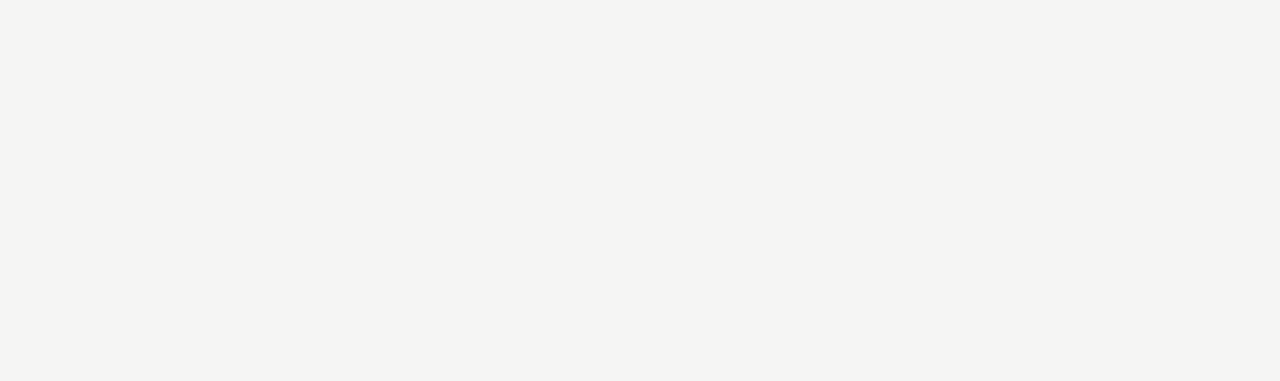
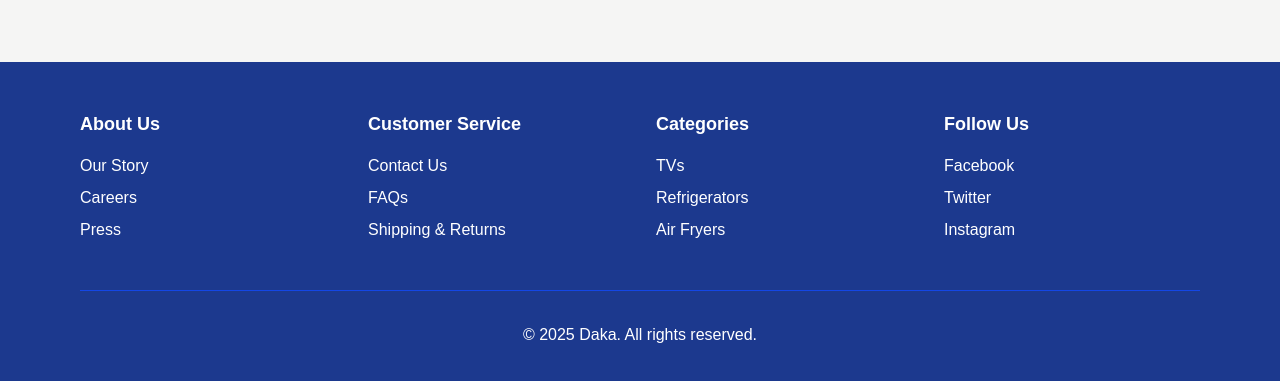
Before and after one commit to jsusm/daka-web, a Next.js app: page / in a window 1280 px wide. Shown: the part 2858-3239 px from the top of the page. Before the commit the page ends 2920 px from the top, so only its background shows below. Built offline with nearby package versions, Linux system fonts and the light colour scheme.

Commit message:
Layout footer

```diff
--- a/src/app/page.tsx
+++ b/src/app/page.tsx
@@ -120,6 +120,7 @@
           </p>
         </section>
       </main>
+      <Footer />
     </div>
   );
 
@@ -257,3 +258,49 @@
     </section>
   );
 }
+
+function Footer() {
+  return (
+    <footer className="bg-blue-900 text-white">
+      <div className="mx-auto max-w-6xl px-4 py-12">
+        <div className="grid grid-cols-1 gap-8 sm:grid-cols-2 md:grid-cols-4">
+          <div>
+            <h3 className="text-lg font-bold">About Us</h3>
+            <ul className="mt-4 space-y-2">
+              <li><a href="#" className="hover:underline">Our Story</a></li>
+              <li><a href="#" className="hover:underline">Careers</a></li>
+              <li><a href="#" className="hover:underline">Press</a></li>
+            </ul>
+          </div>
+          <div>
+            <h3 className="text-lg font-bold">Customer Service</h3>
+            <ul className="mt-4 space-y-2">
+              <li><a href="#" className="hover:underline">Contact Us</a></li>
+              <li><a href="#" className="hover:underline">FAQs</a></li>
+              <li><a href="#" className="hover:underline">Shipping & Returns</a></li>
+            </ul>
+          </div>
+          <div>
+            <h3 className="text-lg font-bold">Categories</h3>
+            <ul className="mt-4 space-y-2">
+              <li><a href="#" className="hover:underline">TVs</a></li>
+              <li><a href="#" className="hover:underline">Refrigerators</a></li>
+              <li><a href="#" className="hover:underline">Air Fryers</a></li>
+            </ul>
+          </div>
+          <div>
+            <h3 className="text-lg font-bold">Follow Us</h3>
+            <ul className="mt-4 space-y-2">
+              <li><a href="#" className="hover:underline">Facebook</a></li>
+              <li><a href="#" className="hover:underline">Twitter</a></li>
+              <li><a href="#" className="hover:underline">Instagram</a></li>
+            </ul>
+          </div>
+        </div>
+        <div className="mt-12 border-t border-blue-700 pt-8 text-center">
+          <p>&copy; {new Date().getFullYear()} Daka. All rights reserved.</p>
+        </div>
+      </div>
+    </footer>
+  );
+}
```
